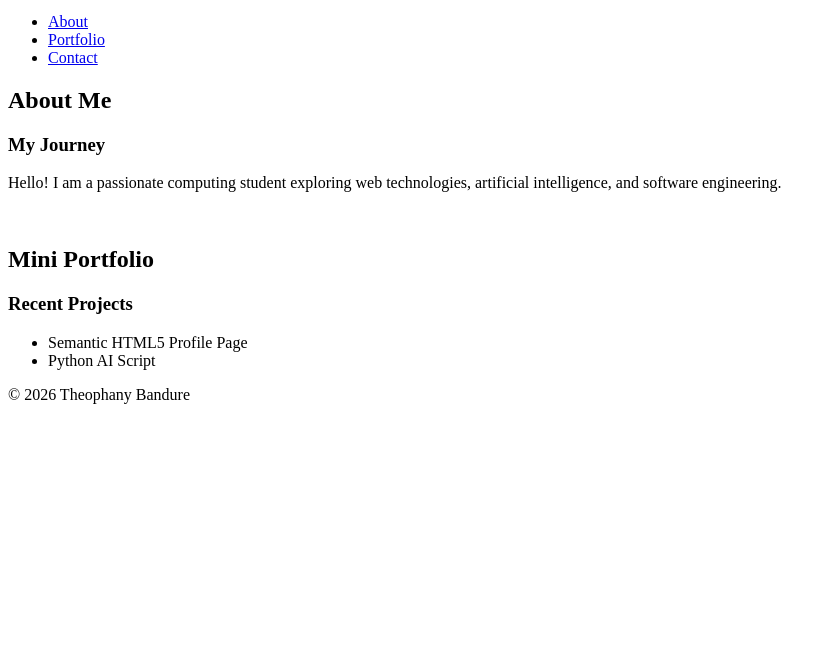
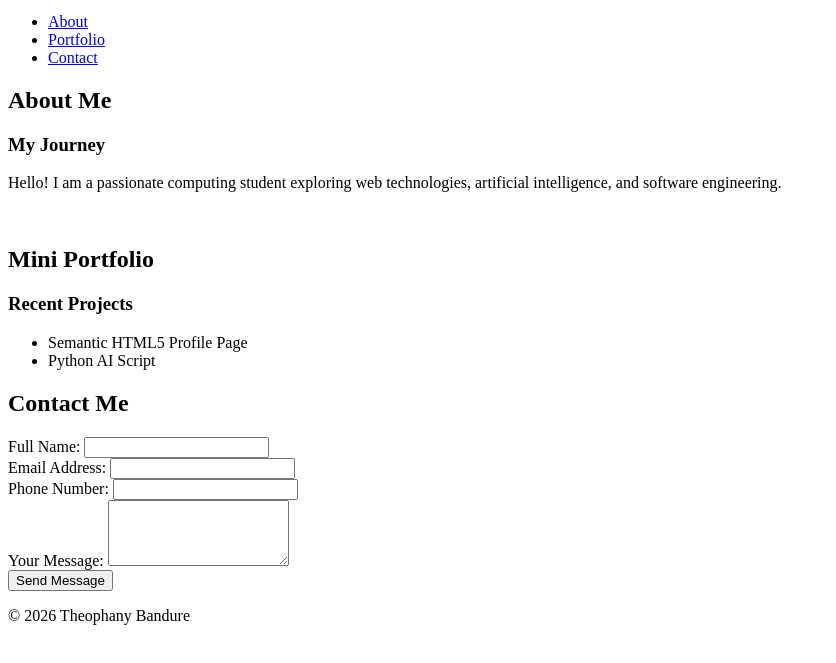
Before and after one commit to xa-nxan/theophany-bandure-profile, a plain HTML site: page index.html in a window 1280 px wide. Shown: the part 101-764 px from the top of the page, without its empty margins (0-836 px from the left). Drawn offline with Linux system fonts and the light colour scheme.

Commit message:
Add contact form with native HTML5 validation

```diff
--- a/index.html
+++ b/index.html
@@ -40,6 +40,31 @@
                 </ul>
             </article>
         </section>
+
+        <section id="contact">
+            <h2>Contact Me</h2>
+            <form action="#" method="POST">
+                <div>
+                    <label for="fullName">Full Name:</label>
+                    <input type="text" id="fullName" name="fullName" required minlength="2">
+                </div>
+                <div>
+                    <label for="emailAddress">Email Address:</label>
+                    <input type="email" id="emailAddress" name="emailAddress" required>
+                </div>
+                <div>
+                    <label for="phoneNumber">Phone Number:</label>
+                    <input type="tel" id="phoneNumber" name="phoneNumber" pattern="[0-9]{10}" title="Ten digit phone number">
+                </div>
+                <div>
+                    <label for="message">Your Message:</label>
+                    <textarea id="message" name="message" rows="4" required minlength="10"></textarea>
+                </div>
+                <div>
+                    <button type="submit">Send Message</button>
+                </div>
+            </form>
+        </section>
     </main>
 
     <footer>
```
